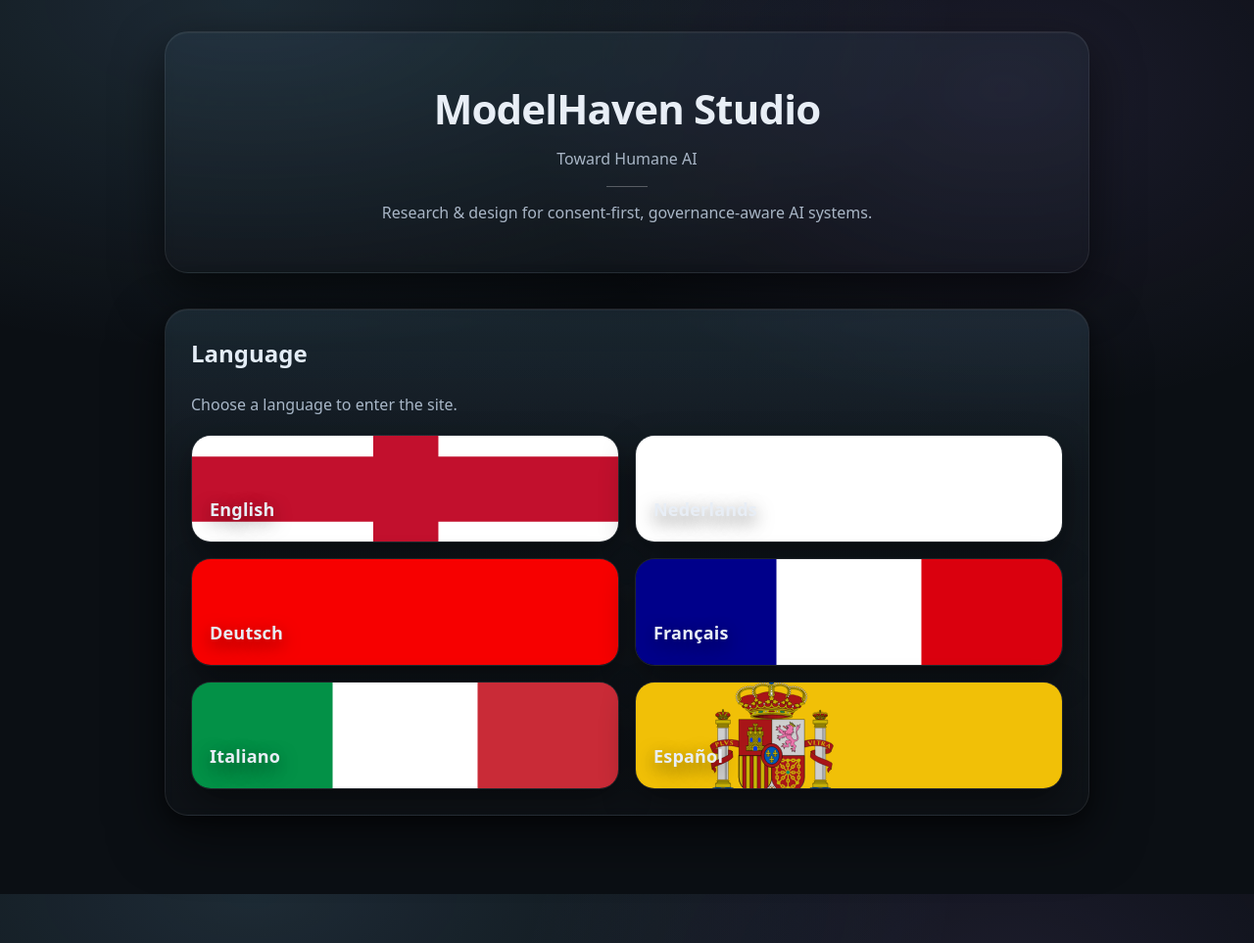
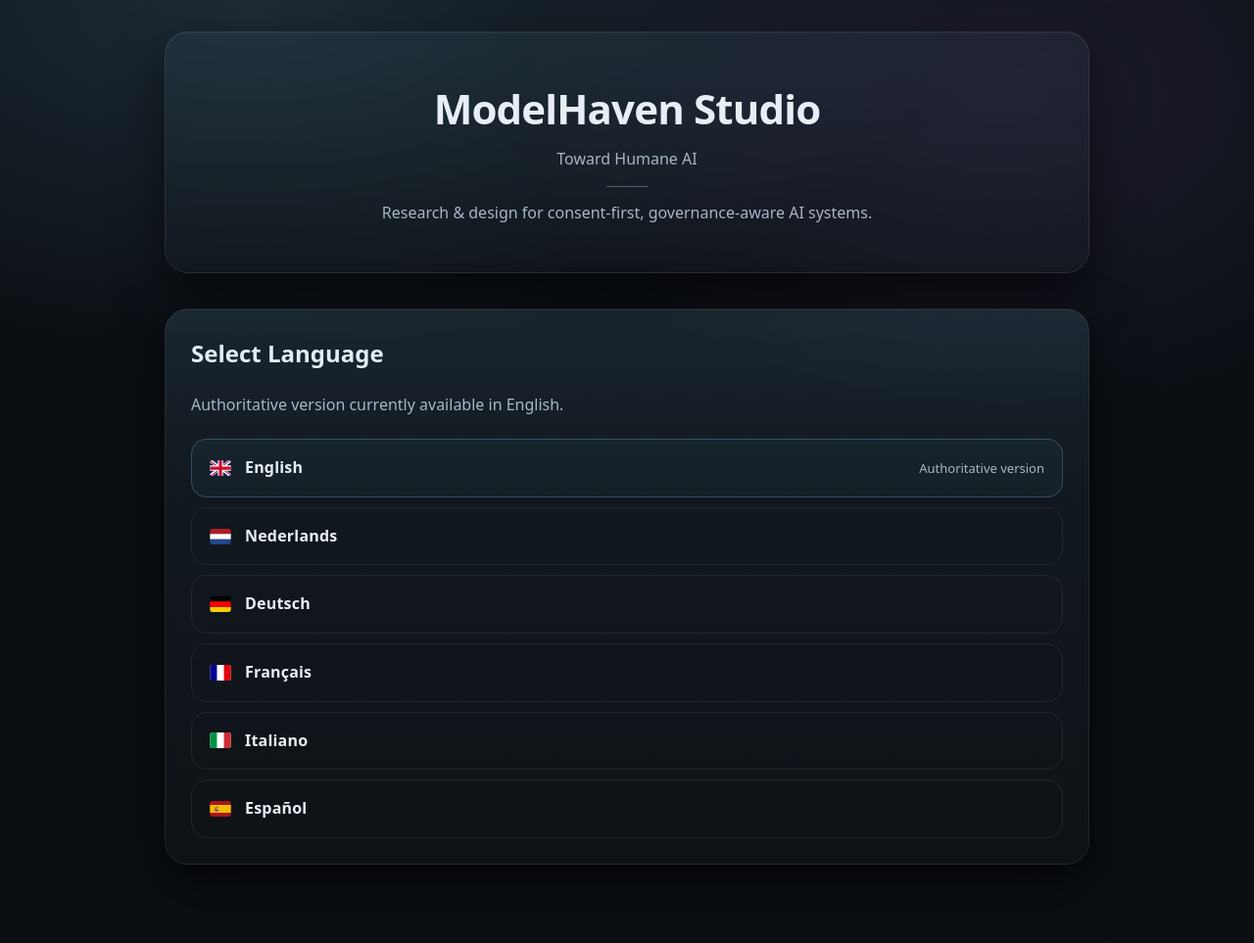
Before and after one commit to MartijnBruzzese/ModelHaven-Studio, a Jekyll site: the page built from index.html, in a window 1280 px wide. Shown: the whole page at 98% size. Built offline with Jekyll 4.4.1, drawn with Linux system fonts in a browser that asks for light colours; before the commit the page ends 913 px from its top, so only the background shows below that.

Commit message:
Update index.html

```diff
--- a/index.html
+++ b/index.html
@@ -16,41 +16,42 @@ title: ModelHaven Studio — Toward Humane AI
 
   <section class="card" style="grid-column:1/-1;">
 
-    <h2 style="margin-top:0;">Language</h2>
-    <p class="muted" style="margin-top:6px;">
-      Choose a language to enter the site.
+    <h2 style="margin-top:0;">Select Language</h2>
+    <p class="muted">
+      Authoritative version currently available in English.
     </p>
 
-    <div class="lang-grid" style="margin-top:18px;">
+    <div class="lang-list" style="margin-top:22px;">
 
-      <a class="lang-tile" href="en/index.html" data-hover="Authoritative version">
-        <img src="assets/flags/gb.svg" alt="" aria-hidden="true">
-        <span class="lang-name">English</span>
+      <a class="lang-row active" href="en/index.html">
+        <img src="assets/flags/gb.svg" alt="">
+        <span class="lang-title">English</span>
+        <span class="lang-status">Authoritative version</span>
       </a>
 
-      <a class="lang-tile" href="nl/index.html" data-hover="Wordt gebouwd">
-        <img src="assets/flags/nl.svg" alt="" aria-hidden="true">
-        <span class="lang-name">Nederlands</span>
+      <a class="lang-row" href="nl/index.html" data-hover="Wordt gebouwd">
+        <img src="assets/flags/nl.svg" alt="">
+        <span class="lang-title">Nederlands</span>
       </a>
 
-      <a class="lang-tile" href="de/index.html" data-hover="Im Aufbau">
-        <img src="assets/flags/de.svg" alt="" aria-hidden="true">
-        <span class="lang-name">Deutsch</span>
+      <a class="lang-row" href="de/index.html" data-hover="Im Aufbau">
+        <img src="assets/flags/de.svg" alt="">
+        <span class="lang-title">Deutsch</span>
       </a>
 
-      <a class="lang-tile" href="fr/index.html" data-hover="En construction">
-        <img src="assets/flags/fr.svg" alt="" aria-hidden="true">
-        <span class="lang-name">Français</span>
+      <a class="lang-row" href="fr/index.html" data-hover="En construction">
+        <img src="assets/flags/fr.svg" alt="">
+        <span class="lang-title">Français</span>
       </a>
 
-      <a class="lang-tile" href="it/index.html" data-hover="In costruzione">
-        <img src="assets/flags/it.svg" alt="" aria-hidden="true">
-        <span class="lang-name">Italiano</span>
+      <a class="lang-row" href="it/index.html" data-hover="In costruzione">
+        <img src="assets/flags/it.svg" alt="">
+        <span class="lang-title">Italiano</span>
       </a>
 
-      <a class="lang-tile" href="es/index.html" data-hover="En construcción">
-        <img src="assets/flags/es.svg" alt="" aria-hidden="true">
-        <span class="lang-name">Español</span>
+      <a class="lang-row" href="es/index.html" data-hover="En construcción">
+        <img src="assets/flags/es.svg" alt="">
+        <span class="lang-title">Español</span>
       </a>
 
     </div>
@@ -60,96 +61,67 @@ title: ModelHaven Studio — Toward Humane AI
 </div>
 
 <style>
-/* Root language tiles (flag button full-bleed + label + hover subtitle) */
-.lang-grid{
-  display:grid;
-  grid-template-columns: repeat(2, minmax(0, 1fr));
-  gap:16px;
+/* Clean institutional language selector */
+
+.lang-list{
+  display:flex;
+  flex-direction:column;
+  gap:10px;
 }
 
-@media (max-width: 820px){
-  .lang-grid{ grid-template-columns: 1fr; }
+.lang-row{
+  display:flex;
+  align-items:center;
+  gap:14px;
+  padding:16px 18px;
+  border:1px solid var(--line);
+  border-radius:16px;
+  text-decoration:none;
+  color:var(--text);
+  position:relative;
+  transition:
+    border-color 200ms ease,
+    background 200ms ease;
 }
 
-.lang-tile{
-  position:relative;
-  display:block;
-  border-radius:20px;
-  overflow:hidden;
-  border:1px solid var(--line);
-  text-decoration:none;
-  color:var(--text);
-  min-height:110px;
-
-  box-shadow:
-    0 14px 34px rgba(0,0,0,.45),
-    inset 0 1px 0 rgba(255,255,255,.05);
-
-  transition: transform 220ms ease, border-color 220ms ease, box-shadow 220ms ease;
+.lang-row:hover{
+  border-color:rgba(255,255,255,0.16);
+  background:rgba(255,255,255,0.02);
 }
 
-.lang-tile:hover{
-  transform: translateY(-1px);
-  border-color: rgba(255,255,255,0.16);
-  box-shadow:
-    0 18px 46px rgba(0,0,0,.60),
-    inset 0 1px 0 rgba(255,255,255,.06);
+.lang-row img{
+  width:22px;
+  height:16px;
+  border-radius:3px;
 }
 
-.lang-tile img{
-  position:absolute;
-  inset:0;
-  width:100%;
-  height:100%;
-  object-fit:cover;
-  filter:saturate(0.95) contrast(1.02);
-  transform: scale(1.02);
+.lang-title{
+  font-weight:600;
+  letter-spacing:.2px;
 }
 
-/* glass overlay for readability */
-.lang-tile::before{
-  content:"";
-  position:absolute;
-  inset:0;
-  background:
-    linear-gradient(180deg, rgba(0,0,0,.25), rgba(0,0,0,.50)),
-    linear-gradient(180deg, rgba(139,211,255,.10), rgba(255,255,255,0.00));
-  pointer-events:none;
+.lang-status{
+  margin-left:auto;
+  font-size:13px;
+  color:var(--muted);
 }
 
-/* language name */
-.lang-name{
+.lang-row::after{
+  content: attr(data-hover);
   position:absolute;
-  left:18px;
-  bottom:18px;
-  font-weight:650;
-  letter-spacing:.2px;
-  font-size:18px;
-  text-shadow: 0 6px 18px rgba(0,0,0,.55);
+  right:18px;
+  font-size:13px;
+  color:var(--muted);
+  opacity:0;
+  transition:opacity 180ms ease;
 }
 
-/* hover subtitle in respective language */
-.lang-tile::after{
-  content: attr(data-hover);
-  position:absolute;
-  left:18px;
-  bottom:44px;
-  font-size:13px;
-  color: rgba(232,238,246,0.82);
-  letter-spacing:.2px;
-  opacity:0;
-  transform: translateY(4px);
-  transition: opacity 200ms ease, transform 200ms ease;
-  text-shadow: 0 6px 18px rgba(0,0,0,.55);
+.lang-row:hover::after{
+  opacity:1;
 }
 
-.lang-tile:hover::after{
-  opacity:1;
-  transform: translateY(0);
-}
-
-@media (prefers-reduced-motion: reduce){
-  .lang-tile,
-  .lang-tile::after{ transition:none !important; }
+.lang-row.active{
+  border-color:rgba(139,211,255,0.25);
+  background:rgba(139,211,255,0.04);
 }
 </style>
```
